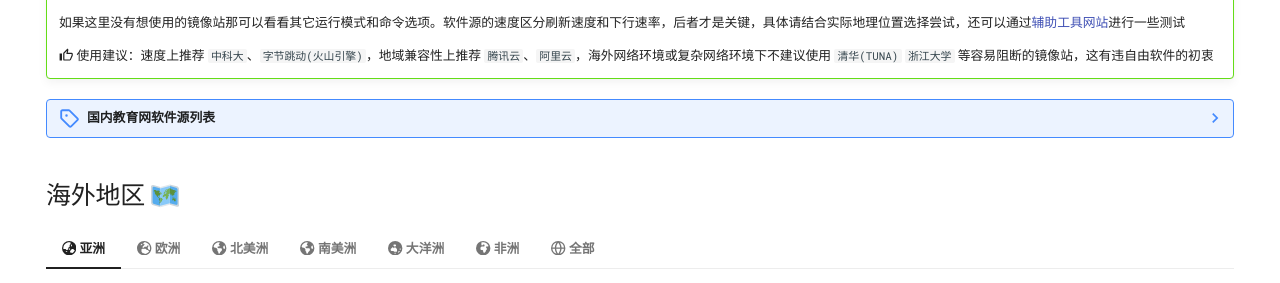
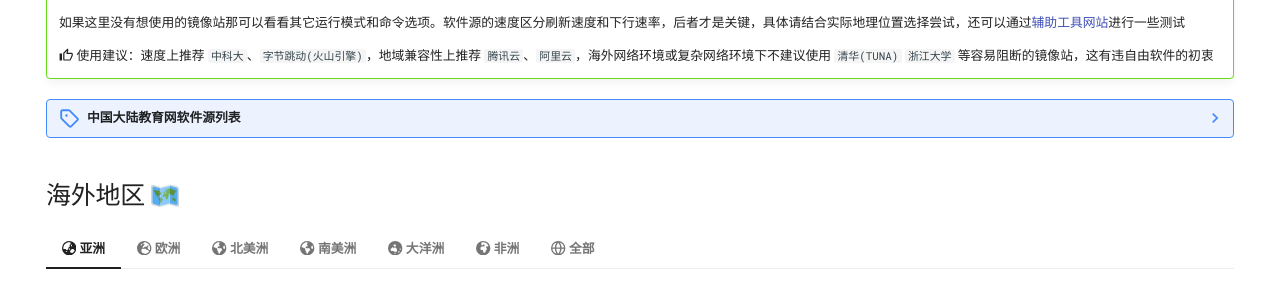
Before and after one commit to SuperManito/LinuxMirrors, an MkDocs documentation site: the page built from docs/mirrors/index.md, in a window 1280 px wide and 900 px high, scrolled down 1088 px. Shown: the part 150-433 px from the top of the window. Built offline with MkDocs 1.6.1 and Material for MkDocs 9.7.7, drawn with Linux system fonts in a browser that asks for light colours; comment, search, counter and statistics services are not loaded.

Commit message:
更新软件源

```diff
--- a/docs/mirrors/index.md
+++ b/docs/mirrors/index.md
@@ -36,7 +36,7 @@
 
     :material-thumb-up-outline: 使用建议：速度上推荐 `中科大`、`字节跳动(火山引擎)`，地域兼容性上推荐 `腾讯云`、`阿里云`，海外网络环境或复杂网络环境下不建议使用 `清华(TUNA)` `浙江大学` 等容易阻断的镜像站，这有违自由软件的初衷
 
-??? note "国内教育网软件源列表"
+??? note "中国大陆教育网软件源列表"
 
     | 镜像站名称 | 镜像站地址 |
     | :- | :-: |
```
Also changed, not shown: other parts of docs/mirrors/index.md (+1 -0 lines), 1 other file.
